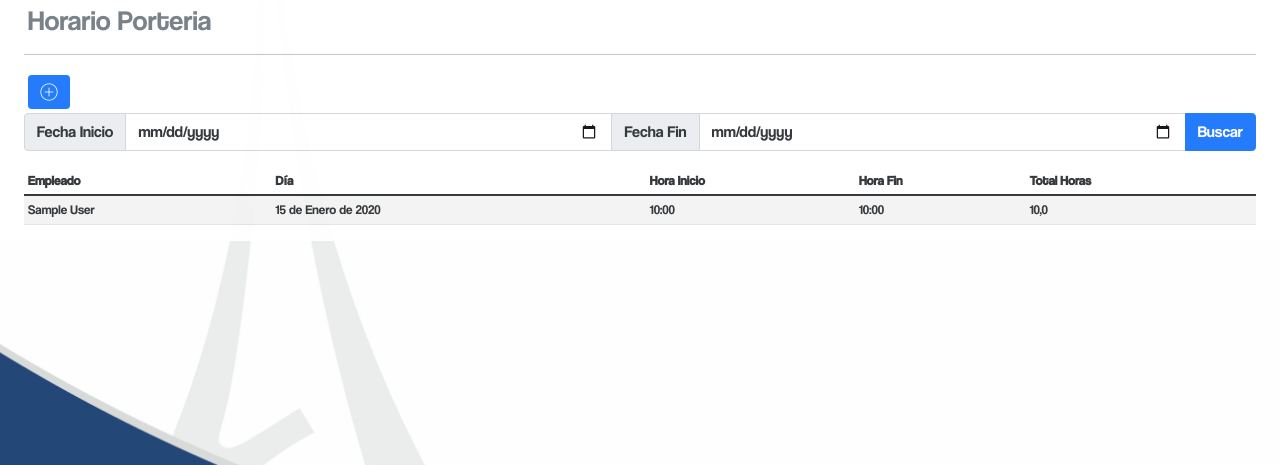
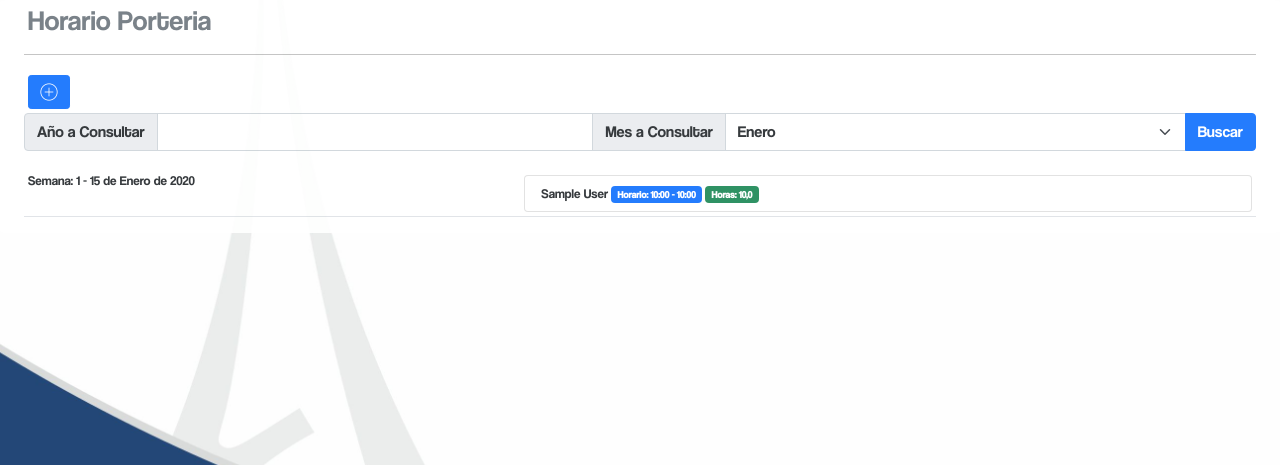
Before and after one commit to danielvillamorales/intranet, a Django app: template intranet/permisos/templates/porteria_horarios.html in a window 1280 px wide. Shown: the part 114-579 px from the top of the page. Run offline with Django 4.2, Linux system fonts and the light colour scheme; the template is opened without the code that fills it: values that come from a table or form of the project are taken from there, others are empty; a user stored in the database is signed in; tables that the repository leaves empty hold one stand-in row (values such as "Sample post"); some libraries are stand-ins or nearby versions.

Commit message:
cambios en la vista de horarios

```diff
--- a/intranet/permisos/models.py
+++ b/intranet/permisos/models.py
@@ -1,5 +1,7 @@
+from typing import Iterable
 from django.db import models
 from django.contrib.auth.models import User
+from datetime import datetime, date
 
 # Create your models here.
 class Tipodepermiso(models.Model):
@@ -70,12 +72,51 @@ class UsuarioHorarios(models.Model):
     estado = models.IntegerField(default=1, null=False,help_text='estado 1:activo , 0:inactivo')
 
     def __str__(self):
-        return f'{self.usuario.first_name} {self.usuario.last_name} estado: {self.estado}'
+        return f'{self.usuario.username} {self.usuario.first_name} {self.usuario.last_name} estado: {self.estado}'
 
 
 class HorariosPorteria(models.Model):
     usuario = models.ForeignKey(User,on_delete=models.PROTECT,related_name='usuariohorariosporteria',db_column='usuario')
-    fecha = models.DateField(null=False,blank=False)
     horaentrada = models.TimeField(null=False,blank=False)
     horasalida = models.TimeField(null=False,blank=False)
-    totalhoras = models.FloatField(null=False,blank=False)
+    totalhoras = models.FloatField(default=0, null=False,blank=False,help_text='total de horas')
+    tipo = models.IntegerField(default=1, null=False,help_text='tipo 1:horario , 2: horario 2')
+    diasemana = models.IntegerField(default=0, null=False,blank=False,help_text='0:lunes , 1:martes , 2:miercoles , 3:jueves , 4:viernes , 5:sabado , 6:domingo')
+
+
+    def __str__(self):
+        return f'{self.usuario.first_name} {self.usuario.last_name}  entrada: {self.horaentrada} salida: {self.horasalida} total horas: {self.totalhoras} tipo: {self.tipo} dia: {self.diasemana}'
+
+    def calculate_total_hours(self):
+        if not self.horaentrada or not self.horasalida:
+            return None  # Handle missing values if needed
+
+        # Convert to datetime objects with appropriate time zone handling
+        entrada_datetime = datetime.combine(date.today(), self.horaentrada)
+        salida_datetime = datetime.combine(date.today(), self.horasalida)
+
+        # Calculate time difference with desired precision
+        total_duration = salida_datetime - entrada_datetime
+        return total_duration.total_seconds() / 3600  # Convert to hours
+
+
+    def save(self, *args, **kwargs):
+        if self.horaentrada and self.horasalida:
+            self.totalhoras = self.calculate_total_hours()
+        super().save(*args, **kwargs)
+
+
+class CalendarioPorteria(models.Model):
+    fecha = models.DateField(null=False,blank=False)
+    semana = models.IntegerField(default=0, null=False,blank=False,help_text='semana 1:semana 1 , 2:semana 2 , 3:semana 3 , 4:semana 4')
+    horarios = models.ManyToManyField(HorariosPorteria, related_name='horarios',db_column='horarios')
+
+    def __str__(self):
+        return f'{self.fecha}'
+
+    def caculate_semana(self):
+        return self.fecha.isocalendar().week
+
+    def save(self, *args, **kwargs):
+        self.semana = self.caculate_semana()
+        return super().save(*args, **kwargs)
--- a/intranet/permisos/templates/porteria_horarios.html
+++ b/intranet/permisos/templates/porteria_horarios.html
@@ -12,35 +12,53 @@
         <form method="post">
             {% csrf_token%}
             <div class="input-group mb-3">
-                <span class="input-group-text">Fecha Inicio</span>
-                <input type="date" class="form-control" id="fecha_inicio" name="fecha_inicio">
-                <span class="input-group-text">Fecha Fin</span>
-                <input type="date" class="form-control" id="fecha_fin" name="fecha_fin">
-                <button class="btn btn-primary" type="submit">Buscar</button>
+                <span class="input-group-text">Año a Consultar</span>
+                <input type="number" name="anio" id="anio" class="form-control">
+                <span class="input-group-text">Mes a Consultar</span>
+                <select  class="form-select" id="mes" name="mes">
+                    <option value="1">Enero</option>
+                    <option value="2">Febrero</option>
+                    <option value="3">Marzo</option>
+                    <option value="4">Abril</option>
+                    <option value="5">Mayo</option>
+                    <option value="6">Junio</option>
+                    <option value="7">Julio</option>
+                    <option value="8">Agosto</option>
+                    <option value="9">Septiembre</option>
+                    <option value="10">Octubre</option>
+                    <option value="11">Noviembre</option>
+                    <option value="12">Diciembre</option>
+                </select>
+                <button class="btn btn-primary">Buscar</button>
             </div>
         </form>
-        <table class="table table-striped table-hover table-sm">
+    </div>
+    <div class="container-fluid">
+        <table class="table table-sm">
 
-            <thead>
-                <tr>
-                    <th scope="col">Empleado</th>
-                    <th scope="col">Día</th>
-                    <th scope="col">Hora Inicio</th>
-                    <th scope="col">Hora Fin</th>
-                    <th scope="col">Total Horas</th>
-                </tr>
-            </thead>
-            <tbody>
-                {% for horario in horarios %}
-                <tr>
-                    <td>{{ horario.usuario.first_name }} {{horario.usuario.last_name}}</td>
-                    <td>{{ horario.fecha }}</td>
-                    <td>{{ horario.horaentrada }}</td>
-                    <td>{{ horario.horasalida }}</td>
-                    <td> {{ horario.totalhoras}}</td>
-                </tr>
-                {% endfor %}
-            </tbody>
+            {% for horario in horarios.all %}
+            <tr>
+                <td>
+                Semana: {{horario.semana}} - {{horario.fecha}}
+                </td>
+                <td>
+                    <ul class="list-group list-group-secondary">
+                        {% for h in  horario.horarios.all %}
+                        <li class="list-group-item mt-1">
+                            {{h.usuario.first_name}} {{h.usuario.last_name}}
+                            <span class="badge bg-primary text-bg-secondary">
+                               Horario: {{h.horaentrada}} - {{h.horasalida}}
+                            </span>
+                            <span class="badge bg-success">
+                                Horas: {{ h.totalhoras}}
+                            </span>
+                        </li>
+                         {% endfor%}
+                    </ul>
+                </td>
+
+            </tr>
+            {% endfor %}
         </table>
     </div>
 </div>
```
Also changed, not shown: intranet/permisos/admin.py (+7 -3 lines), intranet/permisos/templates/agregar_horario_porteria.html (deleted, +0 -36 lines), intranet/permisos/views.py (+38 -53 lines), intranet/cajas/migrations/0009_alter_cajas_observacion.py (added), intranet/permisos/migrations/0011_calendarioporteria.py (added), intranet/permisos/migrations/0012_remove_horariosporteria_fecha_horariosporteria_tipo.py (added), intranet/permisos/migrations/0013_horariosporteria_diasemana.py (added), intranet/permisos/migrations/0014_horariosporteria_total_horas.py (added), intranet/permisos/migrations/0015_remove_horariosporteria_total_horas.py (added), intranet/permisos/migrations/0016_alter_horariosporteria_totalhoras.py (added), intranet/permisos/migrations/0017_calendarioporteria_semana.py (added).
